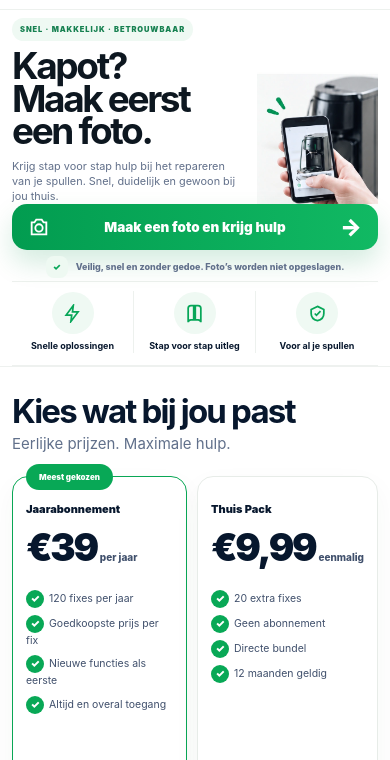
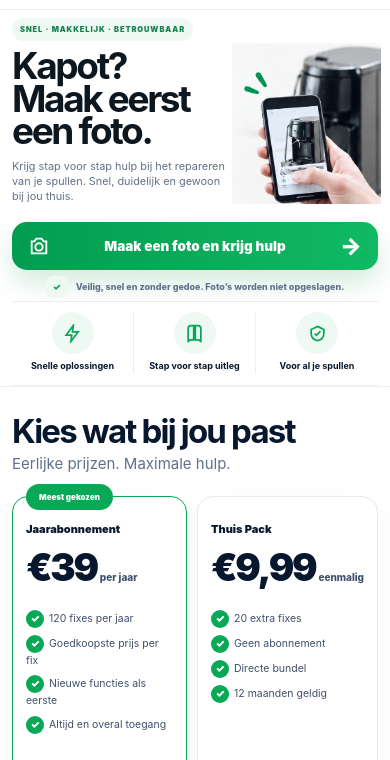
Before and after one commit to nijlandbjorn/fixdit, a plain HTML site: page index.html in a window 390 px wide. Shown: the part 67-827 px from the top of the page. Drawn offline with Linux system fonts and the light colour scheme; no server answers.

Commit message:
Add files via upload

```diff
--- a/index.html
+++ b/index.html
@@ -1140,9 +1140,65 @@ h1{
   }
 }
 
+
+/* ===== MOBILE HERO IMAGE-LARGER V8 ===== */
+@media(max-width:680px){
+  /* Larger image: starts a little further left, roughly after "BETROUWBAAR" */
+  .heroGrid{
+    grid-template-columns:minmax(0,58%) minmax(0,38%)!important;
+    column-gap:4%!important;
+  }
+
+  .heroVisual{
+    width:100%!important;
+    align-self:end!important;
+    margin:0!important;
+    padding:0!important;
+    overflow:visible!important;
+    display:flex!important;
+    align-items:flex-end!important;
+    justify-content:flex-end!important;
+  }
+
+  .heroVisual img{
+    width:112%!important;
+    max-width:none!important;
+    height:auto!important;
+    object-fit:contain!important;
+    object-position:center bottom!important;
+    transform:translateX(2%)!important;
+  }
+
+  /* About 5 mm lower on a typical mobile screen (~19 px) */
+  .ctaRow{
+    margin-top:19px!important;
+    padding-top:0!important;
+  }
+
+  .cta{
+    min-height:48px!important;
+  }
+}
+
+@media(max-width:410px){
+  .heroGrid{
+    grid-template-columns:minmax(0,59%) minmax(0,37%)!important;
+    column-gap:4%!important;
+  }
+
+  .heroVisual img{
+    width:110%!important;
+  }
+
+  .ctaRow{
+    margin-top:18px!important;
+  }
+}
+
 </style>
 </head>
 <body>
+<!-- FIXDIT-IMAGE-LARGER-V8 -->
 <!-- FIXDIT-FINAL-TWEAK-V7 -->
 <!-- FIXDIT-FULL-IMAGE-V6 -->
 <!-- FIXDIT-CTA-DIRECT-V5 -->
```
